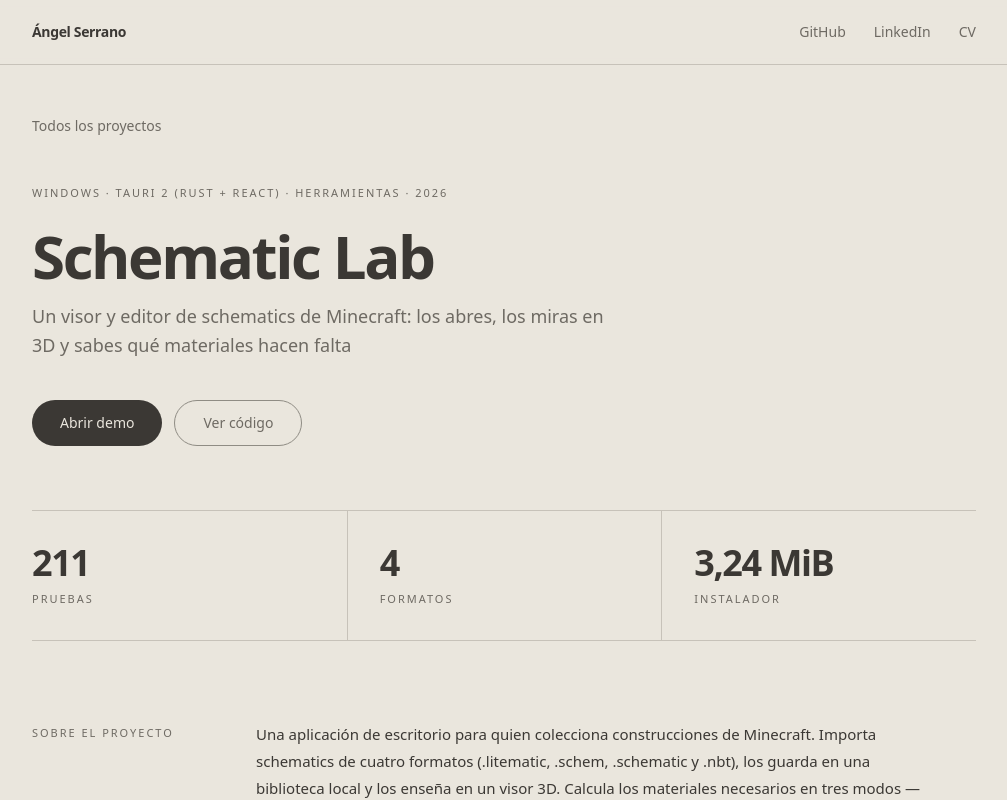
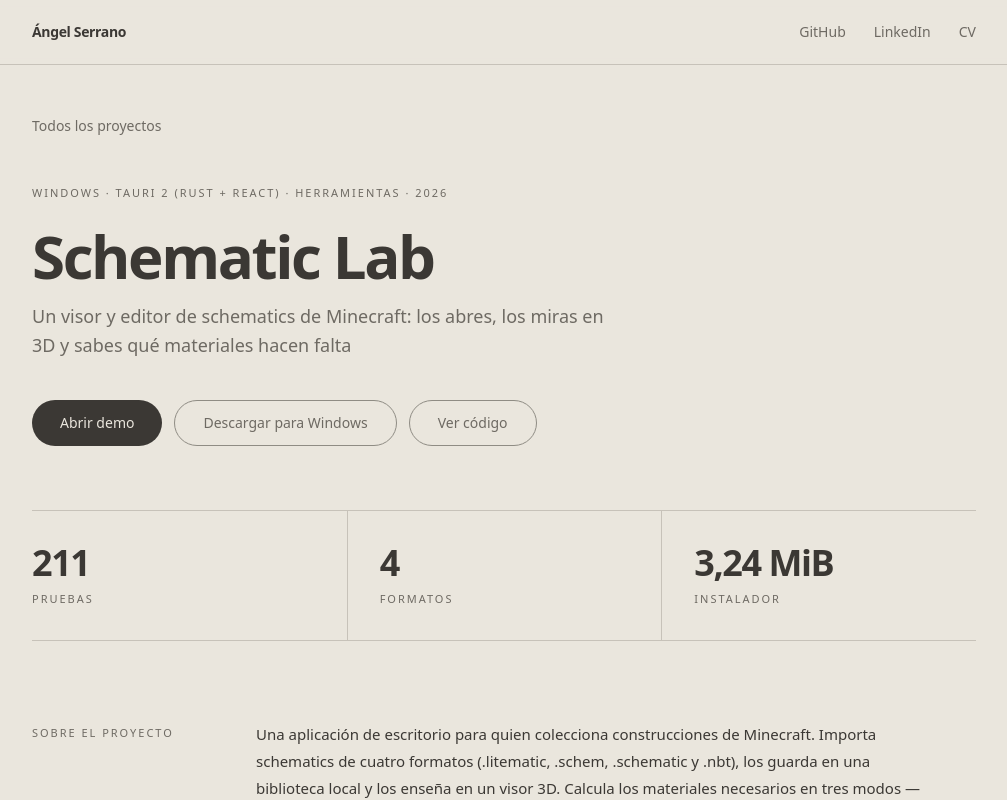
Before and after one commit to AngelSerranoD/portfolio, a React (Vite) app: page /proyecto/schematic-lab in a window 1280 px wide. Shown: the top 800 px of the page, without its empty margins (136-1143 px from the left). Built offline with nearby package versions, Linux system fonts and the light colour scheme; a web font is replaced by a local one.

Commit message:
Añade el enlace de descarga del instalador de Schematic Lab
Co-Authored-By: Claude Opus 5.5 <noreply@anthropic.com>

```diff
--- a/src/data/projects/schematic-lab.js
+++ b/src/data/projects/schematic-lab.js
@@ -57,5 +57,11 @@ export default {
   demoFrame: 'escritorio',
   demoNote:
     'Es el frontend real de la app de escritorio; lo que haría su núcleo de Rust lo responde aquí una copia simulada en memoria. No hay texturas de Minecraft: cada bloque va con su color medio, como la app recién instalada sin el juego. Se puede girar el modelo, inspeccionar bloques y ver los materiales. En Modificar los cambios se quedan en pendientes, pero «Aplicar» no guarda nada: tampoco se importa ni se exporta ningún archivo.',
+  downloads: [
+    {
+      label: 'Descargar para Windows',
+      href: 'https://github.com/AngelSerranoD/schematic-lab/releases/download/v0.1.0/SchematicLab_0.1.0_x64-setup.exe',
+    },
+  ],
   repo: 'https://github.com/AngelSerranoD/schematic-lab',
 };
```
